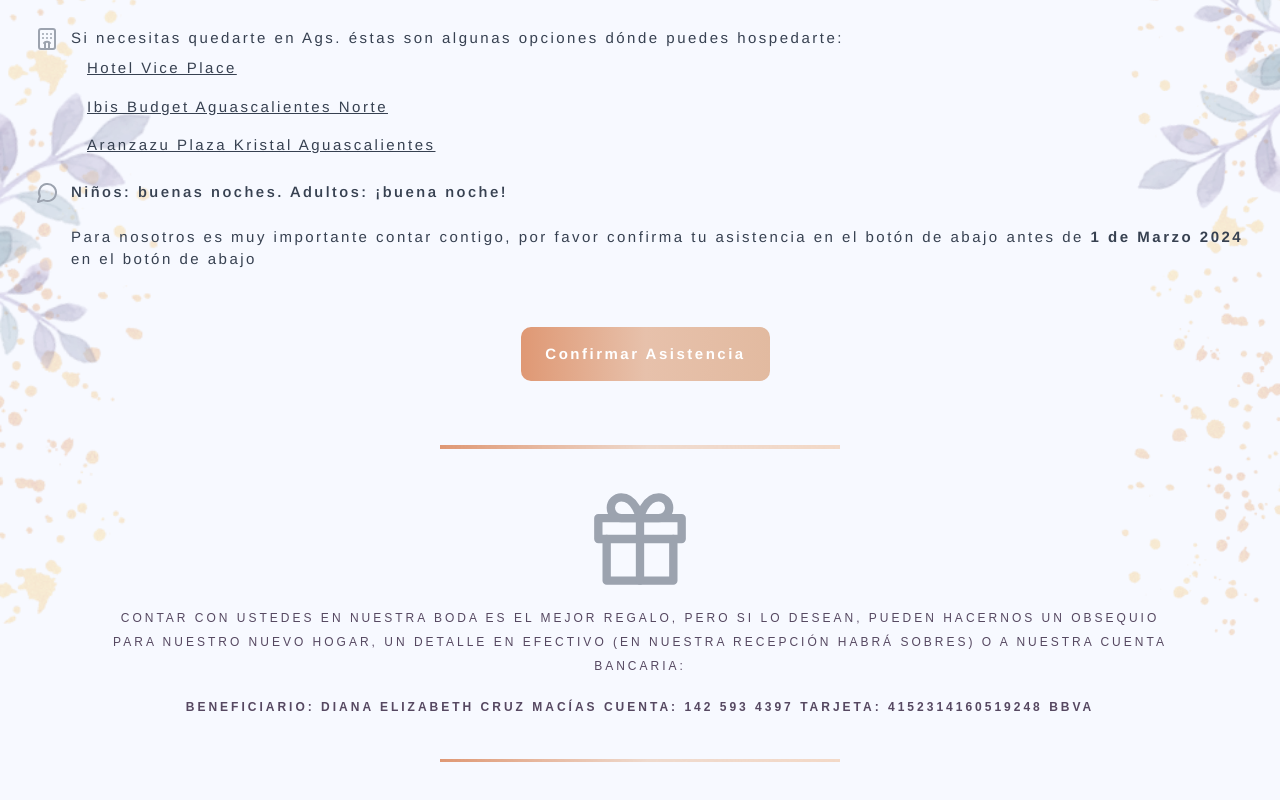
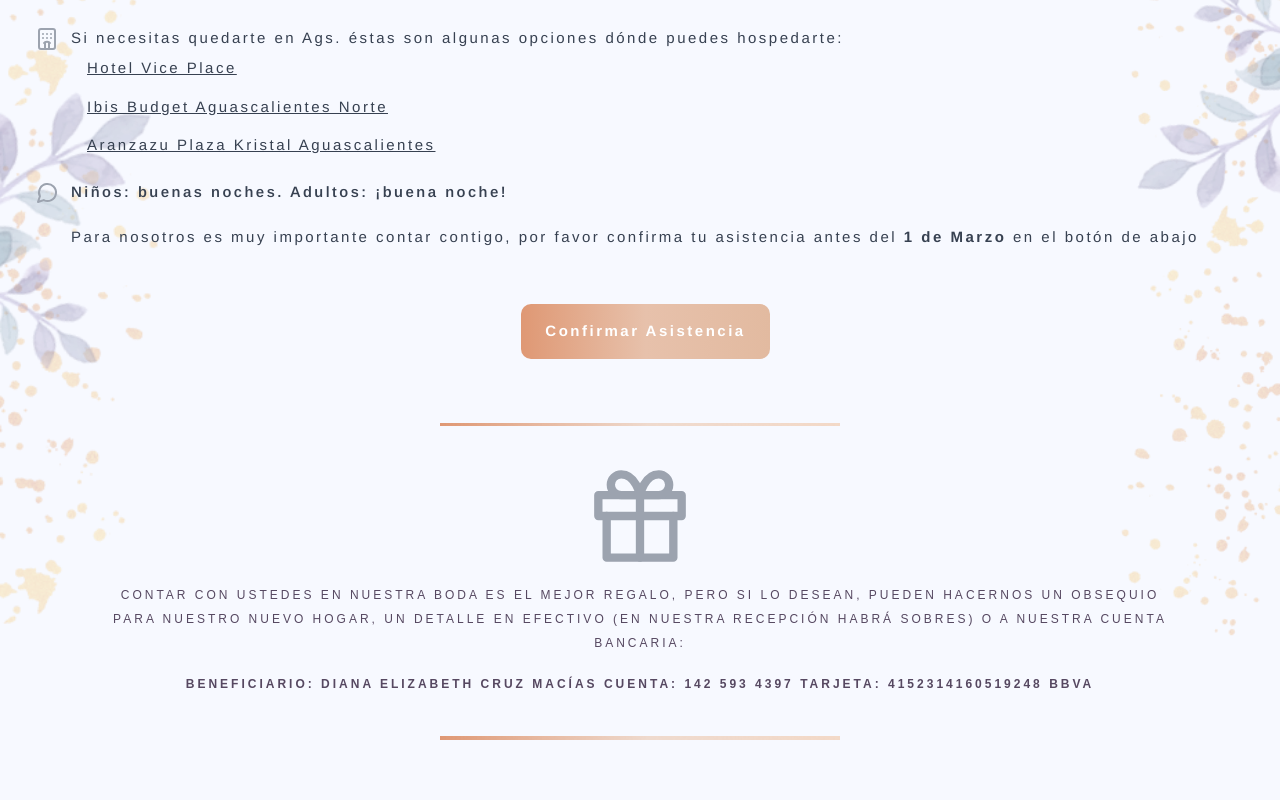
Before and after one commit to CaesarDeveloper/weddingcesardiana, a React (Vite) app: page / in a window 1280 px wide. Shown: the part 2457-3257 px from the top of the page. Built offline with nearby package versions, Linux system fonts and the light colour scheme.

Commit message:
Change text content in timeline

```diff
--- a/src/App.jsx
+++ b/src/App.jsx
@@ -276,8 +276,8 @@ function App() {
                 <br />
                 <br />
                 Para nosotros es muy importante contar contigo, por favor
-                confirma tu asistencia en el botón de abajo antes de{" "}
-                <strong>1 de Marzo 2024</strong> en el botón de abajo
+                confirma tu asistencia antes del <strong>1 de Marzo</strong> en
+                el botón de abajo
               </span>
             </li>
             <li className="items-center m-auto">
```
